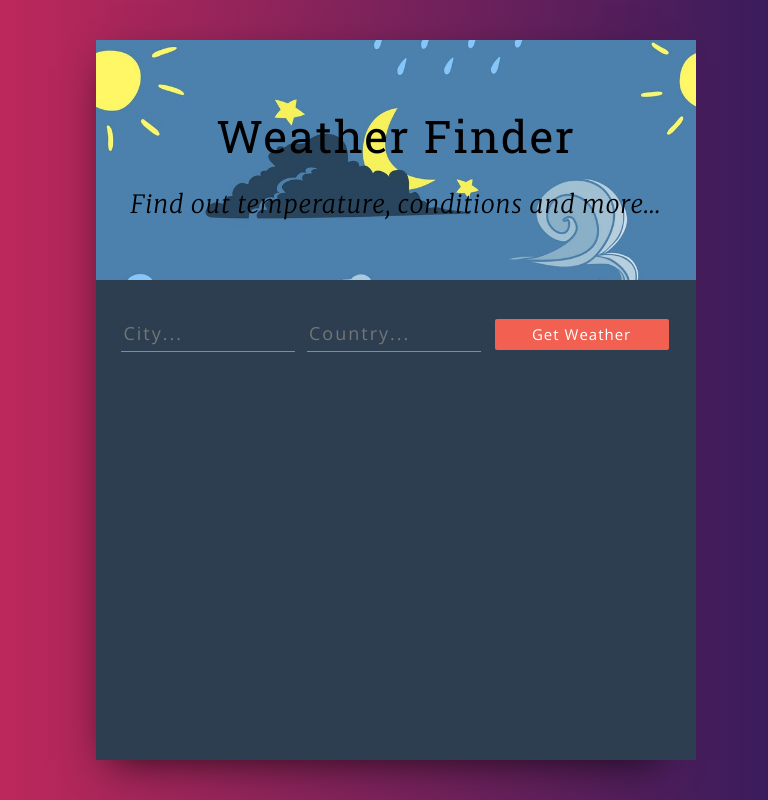
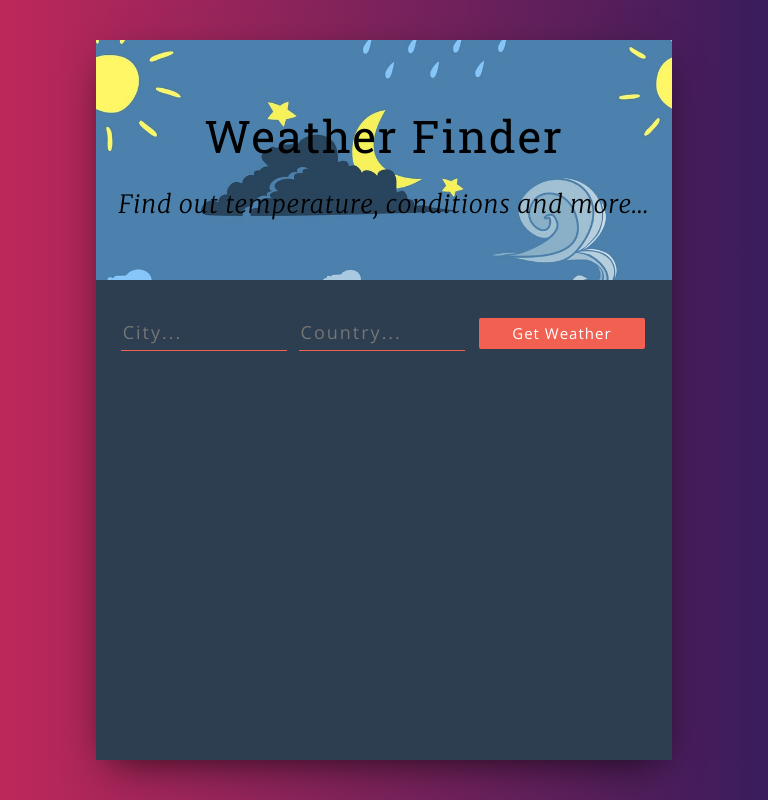
Before and after one commit to sajidkhaki/weather-app, a React (Create React App) app: page / in a window 768 px wide. Built offline with nearby package versions, Linux system fonts and the light colour scheme.

Commit message:
scroll issue fixed

```diff
--- a/src/App.css
+++ b/src/App.css
@@ -29,6 +29,7 @@ body {
   background: #fff;
   box-shadow: 0px 13px 40px -13px rgba(0,0,0,0.75);
   width: 75%;
+  background-color: #2c3e50;
 }
 
 .title-container {
@@ -116,6 +117,7 @@ button:active {
   font-size: 20px;
   font-weight: 200;
   letter-spacing: 2px;
+  margin-left: 5%;
 }
 
 .weather__key {
@@ -143,13 +145,27 @@ button:active {
 
 
 /* MEDIA QUERIES */
+@media screen and (min-width: 320px) and (max-width: 960px) and (orientation: landscape) {
+  .container {
+    width: auto;
+  }
+  .main {
+    overflow: auto;
+  }
+}
+
+@media screen and (min-width: 320px) and (max-width: 960px) {
+  .container {
+    width: auto;
+  }
+  .main {
+    overflow: auto;
+  }
+}
 
 @media only screen and (min-width: 320px) {
   html {
     font-size: 9px;
-  }
-  .container {
-    width: 250px;
   }
   .title-container {
     height: 25vh;
@@ -189,9 +205,6 @@ button:active {
   html {
     font-size: 9px;
   }
-  .container {
-    width: 270px;
-  }
   .title-container {
     height: 25vh;
   }
@@ -230,10 +243,7 @@ button:active {
   html {
     font-size: 9px;
   }
-  .container {
-    width: 285px;
-  }
-  .title-container {
+ .title-container {
     height: 30vh;
   }
   .title-container__title {
@@ -270,9 +280,6 @@ button:active {
 @media only screen and (min-width: 411px) {
   html {
     font-size: 9px;
-  }
-  .container {
-    width: 310px;
   }
   .title-container {
     height: 30vh;
@@ -312,9 +319,6 @@ button:active {
   html {
     font-size: 9px;
   }
-  .container {
-    width: 310px;
-  }
   .title-container {
     height: 30vh;
   }
@@ -353,9 +357,6 @@ button:active {
   html {
     font-size: 10px;
   }
-  .container {
-    width: 600px;
-  }
   .title-container {
     height: 30vh;
   }
@@ -393,9 +394,6 @@ button:active {
   html {
     font-size: 10px;
   }
-  .container {
-    width: 1100px;
-  }
   .title-container {
     height: 90vh;
   }
```
